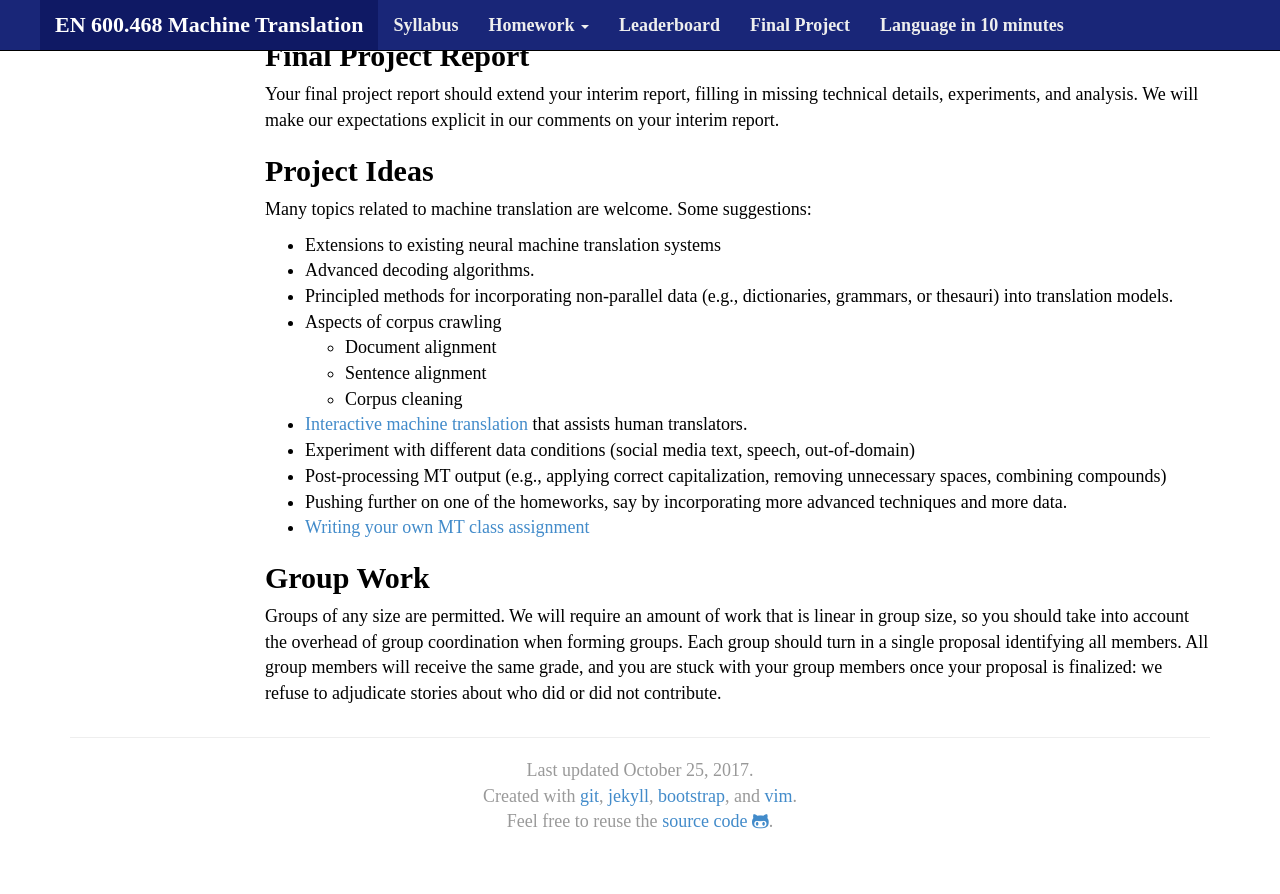
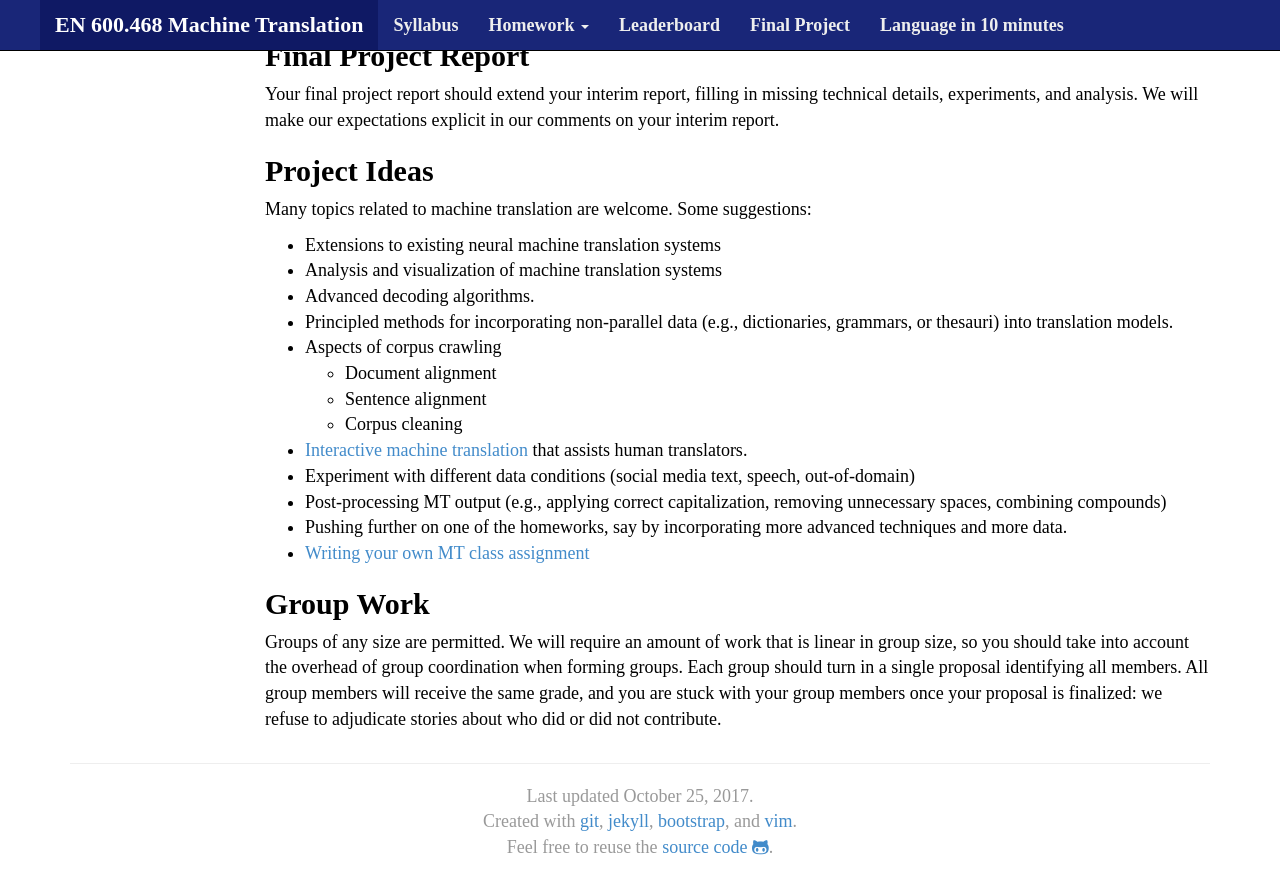
Before and after one commit to mt-class/jhu, a Jekyll site: the page built from project.md, in a window 1280 px wide and 900 px high, scrolled down 1717 px. Shown: the top 894 px of the window. Built offline with Jekyll 4.4.1, drawn with Linux system fonts in a browser that asks for light colours; nearby versions of some CDN libraries; some web fonts are replaced.

Commit message:
Update project.md

```diff
--- a/project.md
+++ b/project.md
@@ -118,6 +118,7 @@ Project Ideas
 Many topics related to machine translation are welcome. Some suggestions:
 
 * Extensions to existing neural machine translation systems
+* Analysis and visualization of machine translation systems
 * Advanced decoding algorithms.
 * Principled methods for incorporating non-parallel data
   (e.g., dictionaries, grammars, or thesauri) into translation models.
```
